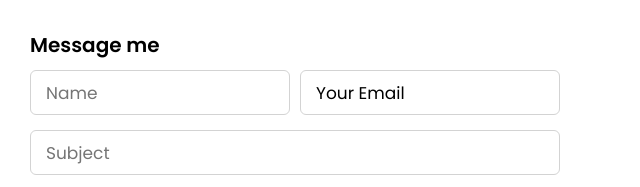
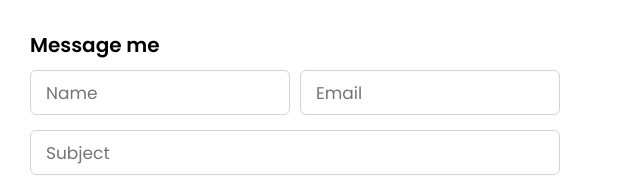
Before and after one commit to ganesh-6/ganesh-6.github.io, a plain HTML site: page contact.html in a window 1280 px wide. Shown: the part 256-443 px from the top of the page, 640-1280 px from the left. Drawn offline with nearby package versions, Linux system fonts and the light colour scheme.

Commit message:
Update contact.html

```diff
--- a/contact.html
+++ b/contact.html
@@ -82,7 +82,7 @@
                                 <input type="text" name="Your Name" value="" placeholder="Name" required>
                             </div>
                             <div class="field email">
-                                <input type="email" name="Your Name" value="Your Email" placeholder="Email" required>
+                                <input type="email" name="Your Name" value="" placeholder="Email" required>
                             </div>
                         </div>
                         <div class="field">
```
